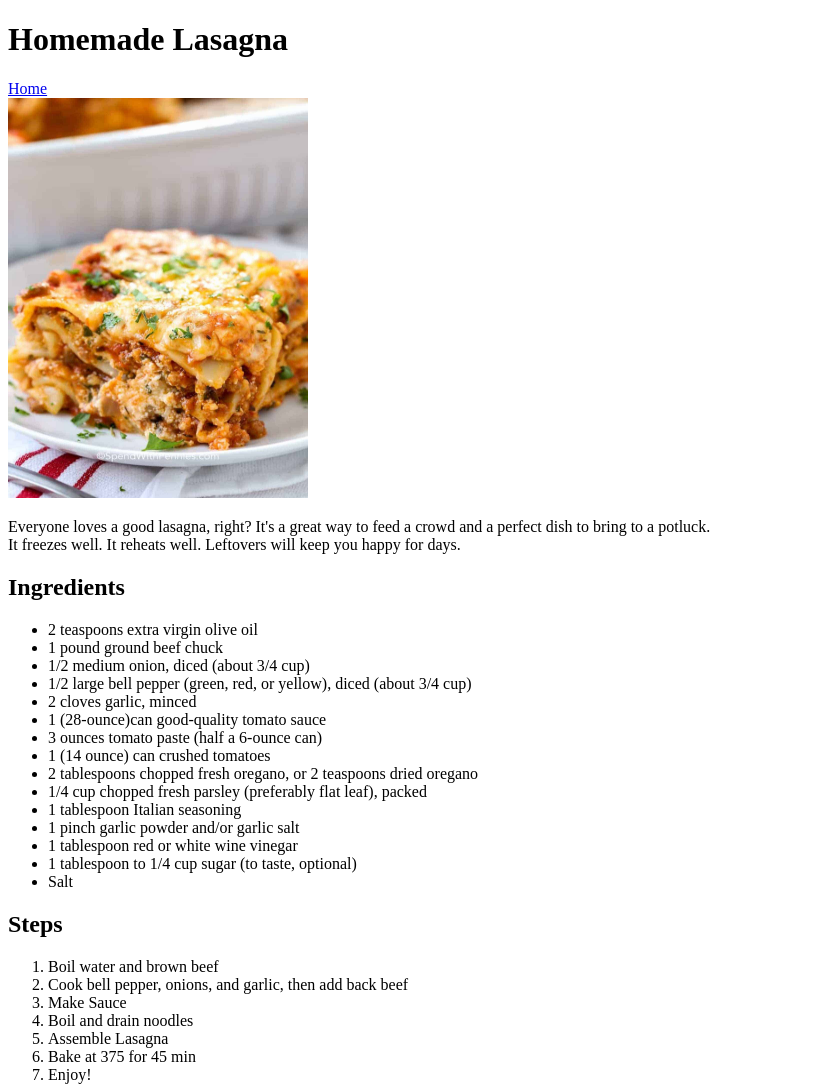
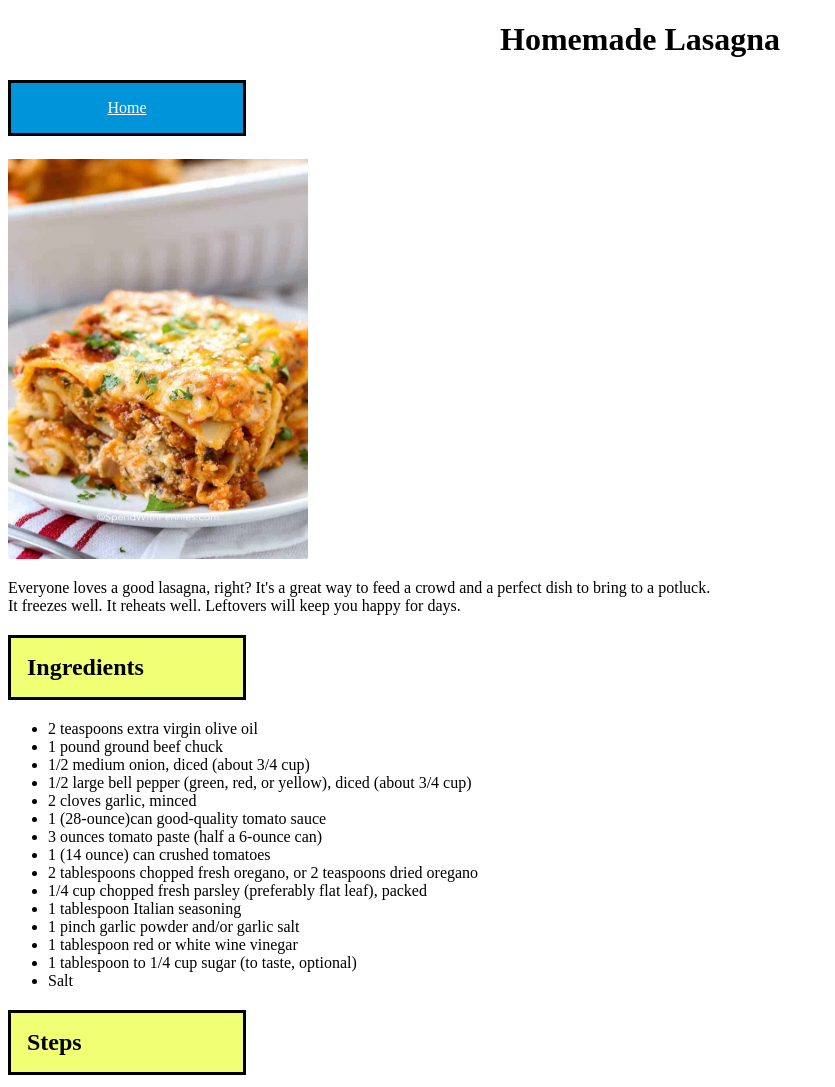
Before and after one commit to Jonseiler14/odin-recipes, a plain HTML site: page recipes/Lasagna.html in a window 1280 px wide. Shown: the top 1087 px of the page, without its empty margins (0-835 px from the left). Drawn offline with Linux system fonts and the light colour scheme.

Commit message:
Style Lasgna page

```diff
--- a/recipes/Lasagna.html
+++ b/recipes/Lasagna.html
@@ -4,12 +4,14 @@
 <head>
     <meta charset="UTF-8">
     <title>Lasagna-Recipe</title>
+    <link rel="stylesheet" href="../style.css"
 </head>
 
 <body>
-    <h1>Homemade Lasagna</h1>
 
-    <a href="../index.html">Home</a><br>
+    <h1 class="container">Homemade Lasagna</h1>
+
+    <a href="../index.html" class="title" style="display: block; margin-bottom: 5px;">Home</a><br>
 
     <img src="../Images/lasagna-finished.jpeg" width="300" height="400"><br>
 
@@ -19,7 +21,7 @@
         It freezes well. It reheats well. Leftovers will keep you happy for days.
     </p>
 
-    <h2>Ingredients</h2>
+    <h2 class="heading">Ingredients</h2>
     <ul>
        <li> 2 teaspoons extra virgin olive oil</li>
        <li> 1 pound ground beef chuck</li>
@@ -38,7 +40,7 @@
        <li> Salt</li>
     </ul>
 
-    <h2>Steps</h2>
+    <h2 class="heading">Steps</h2>
     <ol>
         <li>Boil water and brown beef</li>
         <li>Cook bell pepper, onions, and garlic, then add back beef</li>
--- a/style.css
+++ b/style.css
@@ -13,6 +13,13 @@
 
 }
 
+.heading {
+    background-color: rgb(241, 255, 116);
+    width: 200px;
+    padding: 16px;
+    border: 3px solid black;
+}
+
 .list {
     background-color: rgba(113, 113, 113, 0.598);
     color: white;
```
